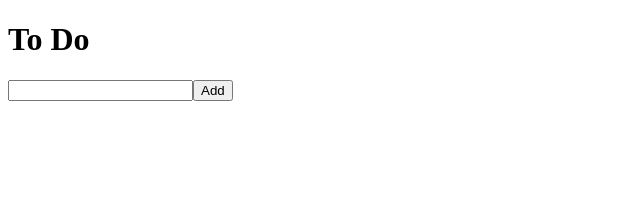
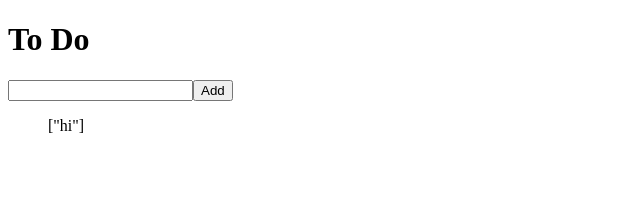
Before and after one commit to jonghwa3471/study-vanilla-redux, a React (Create React App) app: page /#/ in a window 1280 px wide. Shown: the top 207 px of the page, without its empty margins (0-640 px from the left). Built offline with nearby package versions, Linux system fonts and the light colour scheme.

Commit message:
#3.2 mapStateToProps

```diff
--- a/src/routes/Home.js
+++ b/src/routes/Home.js
@@ -1,6 +1,8 @@
 import React, { useState } from "react";
+import { connect } from "react-redux";
 
-function Home() {
+function Home({ toDos }) {
+  console.log(toDos);
   const [text, setText] = useState("");
   const onChange = (event) => {
     setText(event.target.value);
@@ -17,9 +19,15 @@
         <input onChange={onChange} type="text" value={text} />
         <button>Add</button>
       </form>
-      <ul></ul>
+      <ul>{JSON.stringify(toDos)}</ul>
     </>
   );
 }
 
-export default Home;
+function mapStateToProps(state, ownProps) {
+  console.log(state);
+  console.log(ownProps);
+  return { toDos: state };
+}
+
+export default connect(mapStateToProps)(Home);
--- a/src/store.js
+++ b/src/store.js
@@ -17,7 +17,7 @@
   };
 };
 
-const reducer = (state = [], action) => {
+const reducer = (state = ["hi"], action) => {
   switch (action.type) {
     case ADD:
       return [...state, { id: Date.now(), text: action.text }];
```
